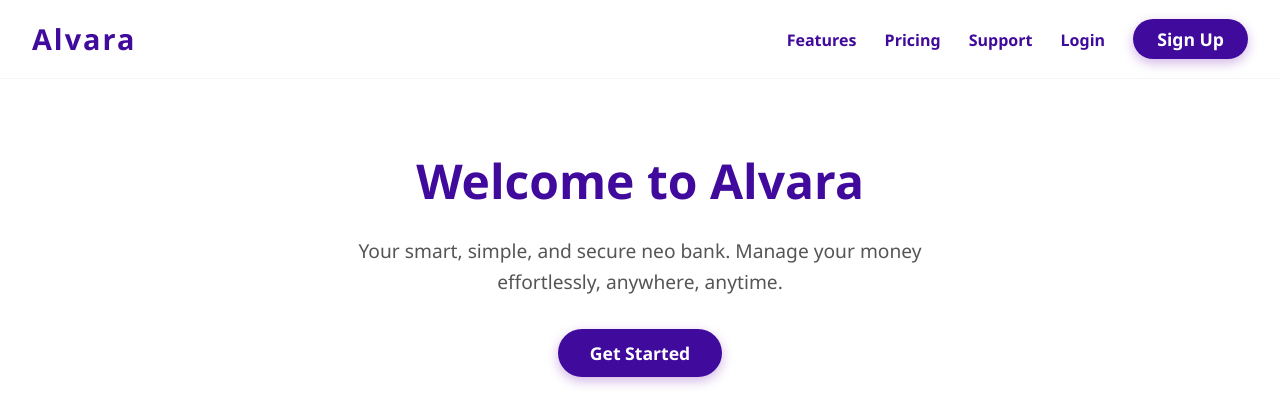
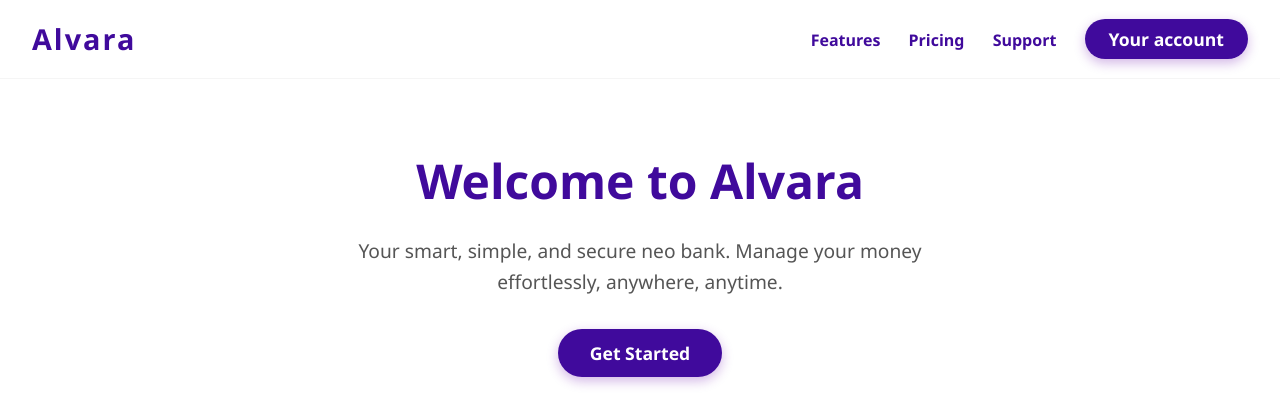
Before and after one commit to itsal3xis/alvara, a Flask app: page / in a window 1280 px wide. Shown: the top 420 px of the page. Run offline with Flask 3, Linux system fonts and the light colour scheme.

Commit message:
Login page

```diff
--- a/src/alvara/templates/index.html
+++ b/src/alvara/templates/index.html
@@ -169,8 +169,7 @@
       <a href="#">Features</a>
       <a href="#">Pricing</a>
       <a href="#">Support</a>
-      <a href="#">Login</a>
-      <a href="/register" class="btn-primary" style="padding: 0.5rem 1.5rem; font-weight: 600;">Sign Up</a>
+      <a href="/login" class="btn-primary" style="padding: 0.5rem 1.5rem; font-weight: 600;">Your account</a>
     </nav>
   </header>
 
```
